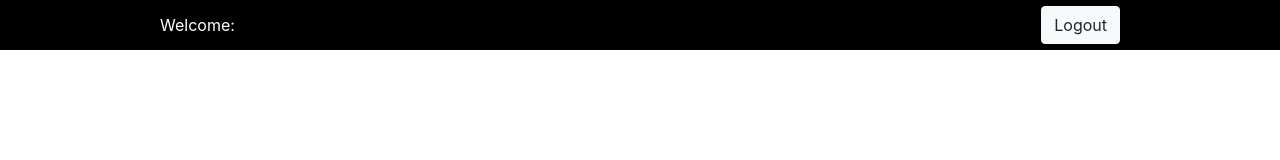
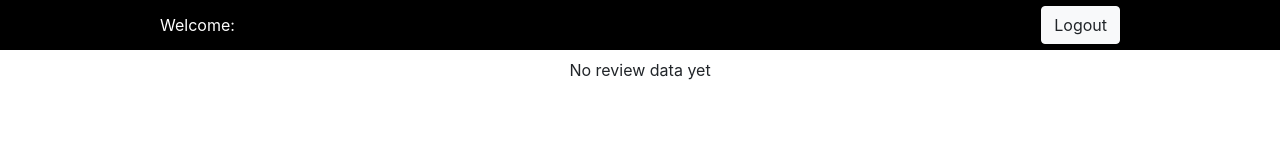
Before and after one commit to Hossam-10/FrontTask, a Nuxt app: page /reviews/1 in a window 1280 px wide. Shown: the top 160 px of the page. Built offline with nearby package versions, Linux system fonts and the light colour scheme; no server answers.

Commit message:
Adding show single review

```diff
--- a/pages/reviews/_id.vue
+++ b/pages/reviews/_id.vue
@@ -0,0 +1,51 @@
+<template>
+  <div>
+    <b-overlay
+      :show="reviewIsLoading"
+      rounded="lg"
+      :opacity="1"
+      class="text-center my-2"
+    >
+      <div v-if="singleReview">
+        <h4 v-if="singleReview.reviewer">
+          Reviewer is: {{ singleReview.reviewer.name }}
+        </h4>
+        <h4 v-if="singleReview.reviewee">
+          Reviewee is: {{ singleReview.reviewee.name }}
+        </h4>
+        <p v-if="!singleReview.review">No review data yet</p>
+        <div v-else>
+          <h5>Performance Review is:</h5>
+          <p>Performance: {{ singleReview.review.performance }}</p>
+          <p>Speed: {{ singleReview.review.speed }}</p>
+          <p>Typing: {{ singleReview.review.typing }}</p>
+        </div>
+      </div>
+    </b-overlay>
+  </div>
+</template>
+
+<script>
+import { mapState, mapActions } from "vuex";
+export default {
+  data() {
+    return {
+      reviewIsLoading: true,
+    };
+  },
+  computed: {
+    ...mapState(["singleReview"]),
+  },
+  methods: {
+    ...mapActions(["getSingleReview"]),
+  },
+  mounted() {
+    this.getSingleReview(this.$route.params.id).finally(() => {
+      debugger;
+      this.reviewIsLoading = false;
+    });
+  },
+};
+</script>
+
+<style scoped></style>
--- a/pages/reviews/index.vue
+++ b/pages/reviews/index.vue
@@ -1,7 +1,10 @@
 <template>
   <div>
     <b-overlay :show="reviews.loading" rounded="lg" :opacity="1">
-      <b-container>
+      <h1 v-if="reviews.data.length == 0" class="text-center my-2">
+        No reviews yet
+      </h1>
+      <b-container v-else>
         <b-row>
           <b-col
             md="4"
--- a/store/index.js
+++ b/store/index.js
@@ -18,6 +18,7 @@ const createStore = () => {
         data: [],
         loading: null,
       },
+      singleReview: {},
     },
     mutations: {
       setUserData(state, payload) {
@@ -47,6 +48,9 @@ const createStore = () => {
       },
       updateReviewsLoading(state, payload) {
         state.reviews.loading = payload;
+      },
+      setSingleReview(state, payload) {
+        state.singleReview = payload;
       },
     },
     actions: {
@@ -107,6 +111,11 @@ const createStore = () => {
             commit("updateReviewsLoading", false);
           });
       },
+      getSingleReview({ commit }, payload) {
+        this.$axios.$get(`performance-reviews/${payload}`).then((res) => {
+          commit("setSingleReview", res.data.review);
+        });
+      },
       deleteSingleReview({}, payload) {
         return this.$axios.$delete(`performance-reviews/${payload}`);
       },
```
